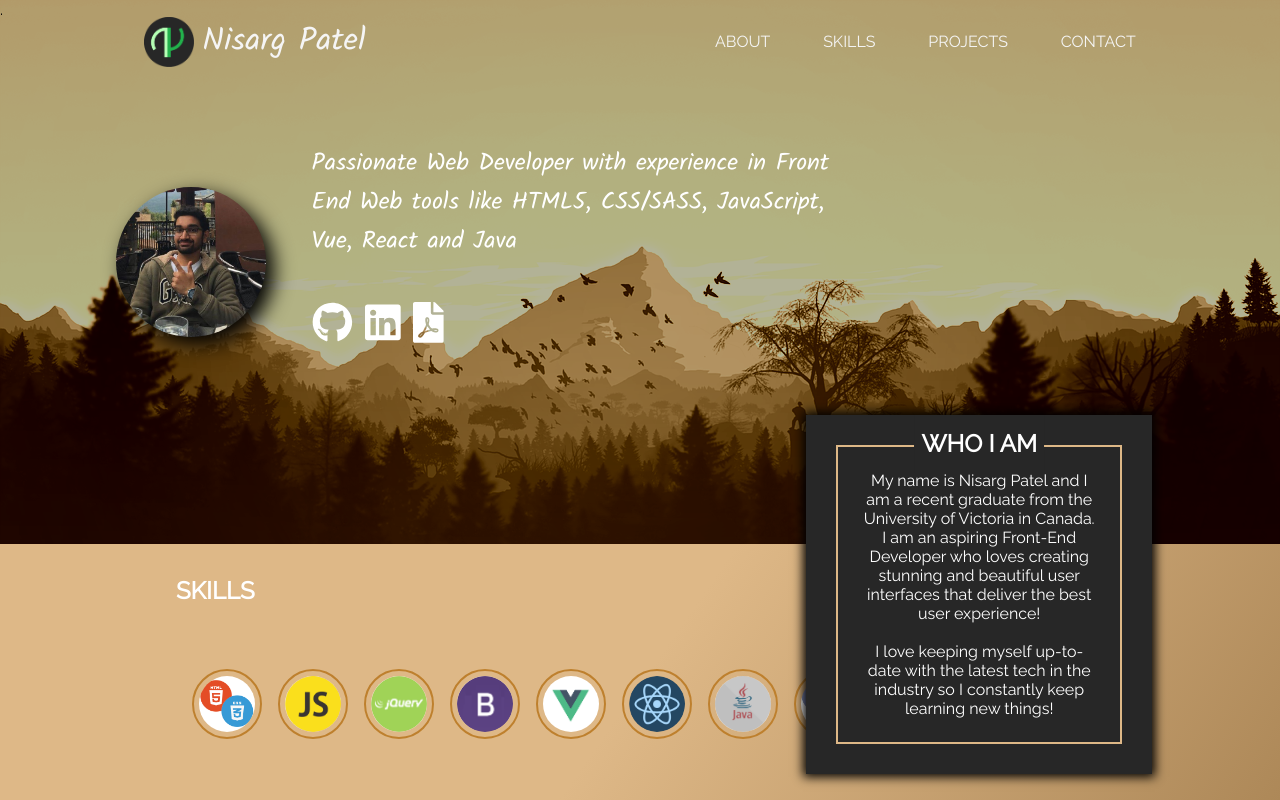
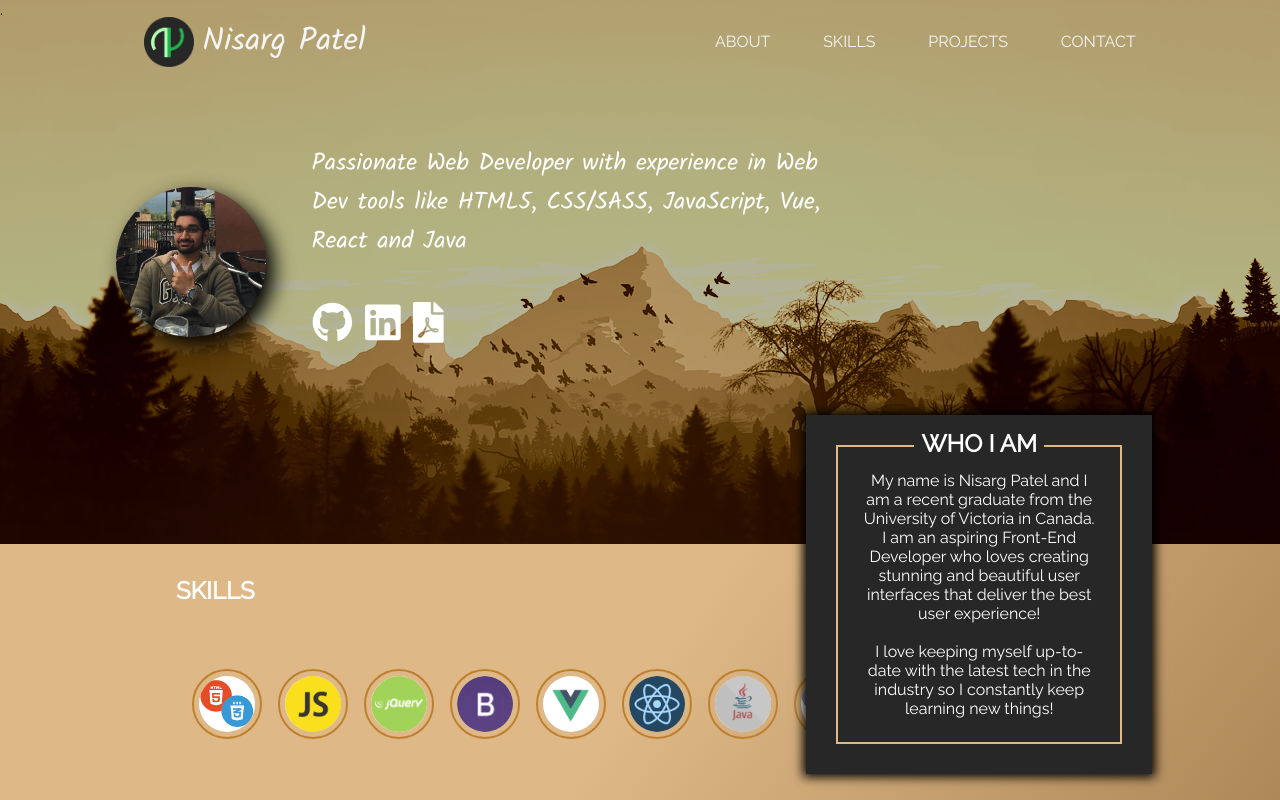
Before and after one commit to Nppatel97/personal-folio, a Vue app: page / in a window 1280 px wide. Shown: the top 800 px of the page. Built offline with nearby package versions, Linux system fonts and the light colour scheme.

Commit message:
minor description change

```diff
--- a/src/components/myself/headline.vue
+++ b/src/components/myself/headline.vue
@@ -6,7 +6,7 @@
         <img src="../../assets/meImg.jpg" alt="My image" height="150" width="150">
       </div>
       <div class="desc">
-        Passionate Web Developer with experience in Front End Web tools like HTML5, CSS/SASS, JavaScript, Vue, React and Java
+        Passionate Web Developer with experience in Web Dev tools like HTML5, CSS/SASS, JavaScript, Vue, React and Java
         <br>
         <br>
         <a href="https://github.com/Nppatel97">
```
